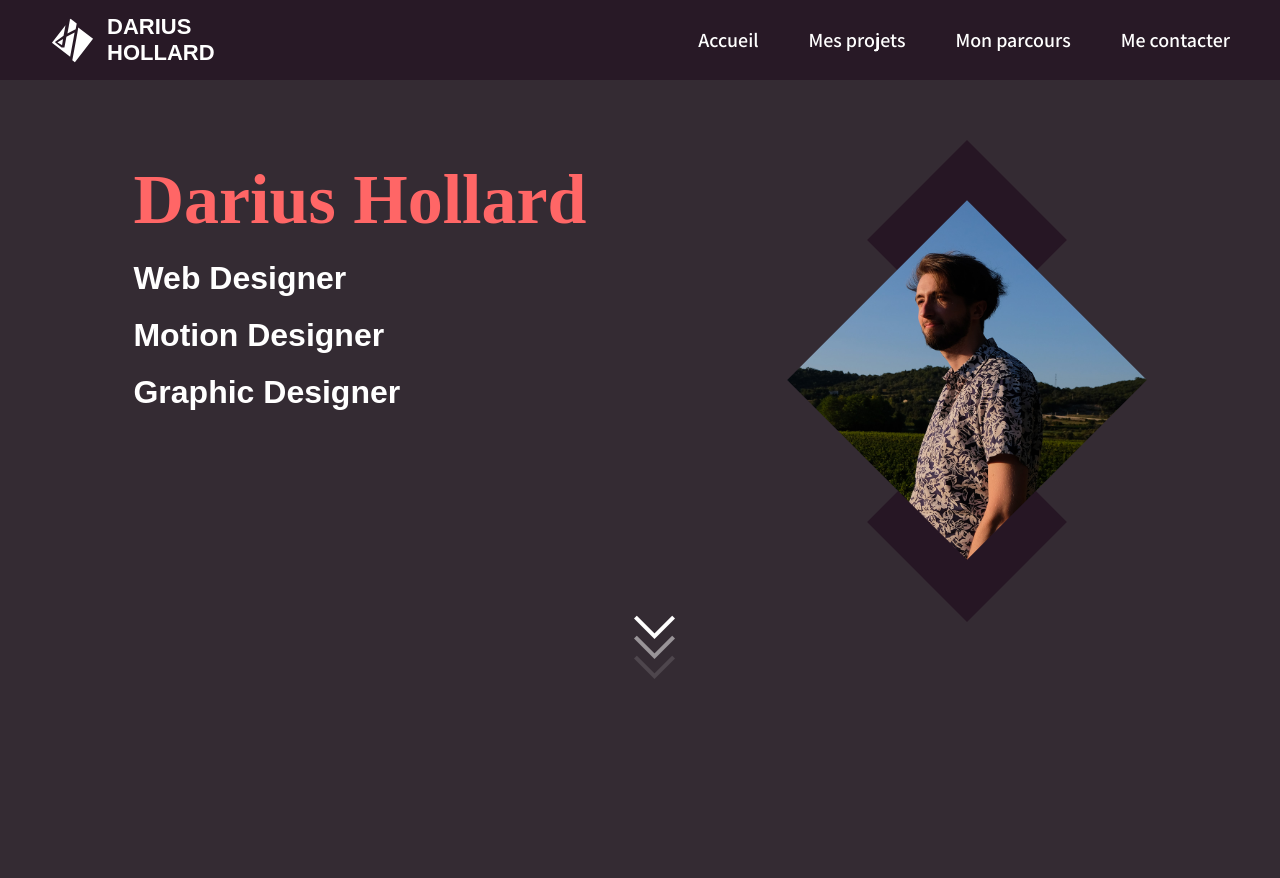
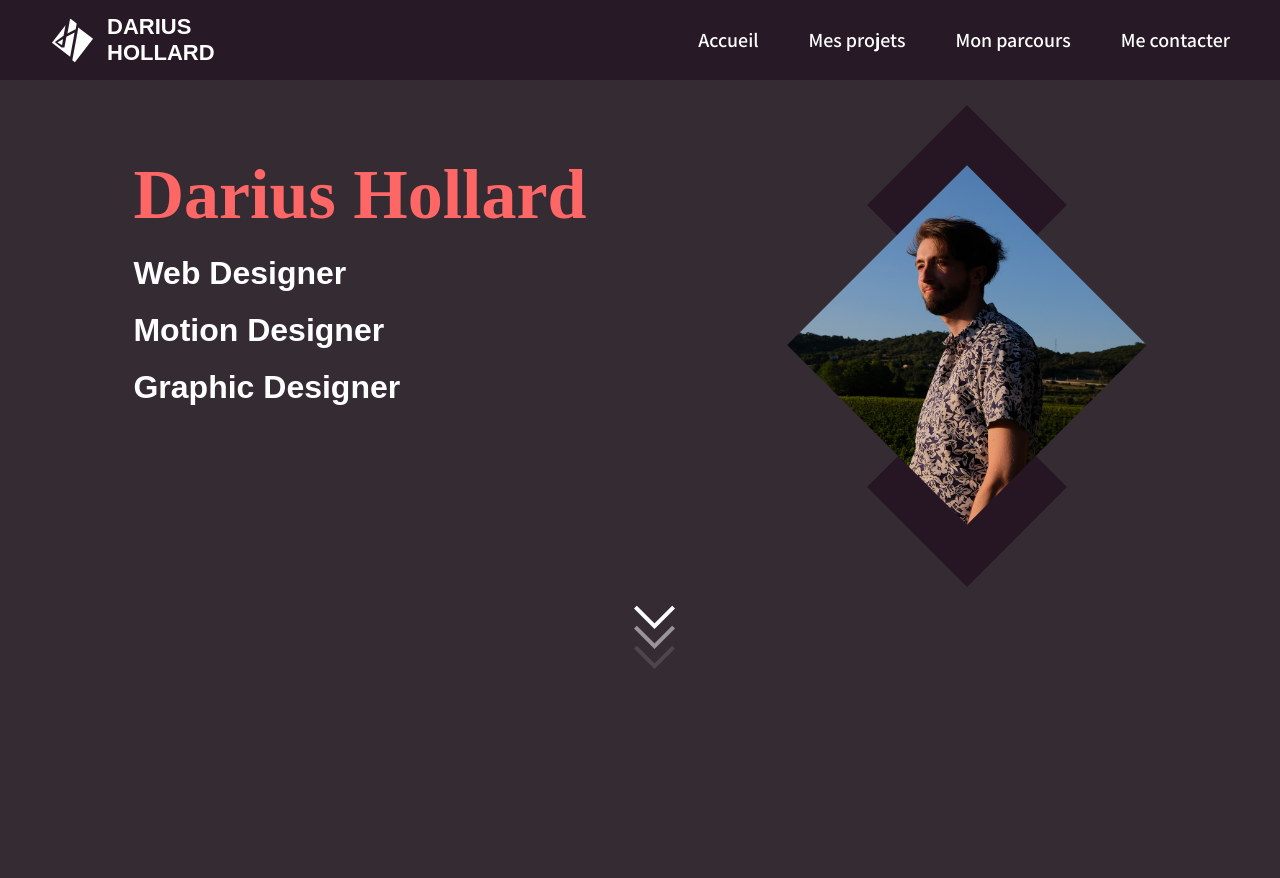
Before and after one commit to dhollard/site_portfolio, a PHP site: page /fr/accueil.php in a window 1280 px wide. Shown: the top 878 px of the page. After the commit the page ends 669 px from the top, so only its background shows below. Run offline with PHP 8.4, Linux system fonts and the light colour scheme; some web fonts are replaced.

Commit message:
améliration responsive section 01 accueil et ajout d'animations CSS de fade-in

```diff
--- a/assets/css/style-accueil.css
+++ b/assets/css/style-accueil.css
@@ -357,18 +357,18 @@ main {
 }
 @media (min-width: 1200px) {
   #sec-home-01 {
-    padding: 160px 20px;
-    gap: 0 200px;
+    gap: 25px 200px;
   }
 }
 @media (min-width: 1600px) {
   #sec-home-01 {
-    gap: 0 3%;
+    padding: 160px 20px;
+    gap: 40px 110px;
   }
 }
 @media (min-width: 1900px) {
   #sec-home-01 {
-    gap: 0 250px;
+    gap: 100px 250px;
   }
 }
 #sec-home-01 .col-left {
@@ -378,6 +378,21 @@ main {
 @media (max-width: 400px) {
   #sec-home-01 .col-left {
     font-size: 36px;
+  }
+}
+@media (min-width: 992px) {
+  #sec-home-01 .col-left {
+    padding-top: 40px;
+  }
+}
+@media (min-width: 1200px) {
+  #sec-home-01 .col-left {
+    padding-top: 30px;
+  }
+}
+@media (min-width: 1600px) {
+  #sec-home-01 .col-left {
+    padding-top: 0px;
   }
 }
 #sec-home-01 .col-left .sec-title {
@@ -455,6 +474,8 @@ main {
   color: #ffffff;
   font-size: 32px;
   text-decoration: none;
+  display: block;
+  opacity: 1;
 }
 @media (min-width: 1600px) {
   #sec-home-01 .col-left #job-1, #sec-home-01 .col-left #job-2, #sec-home-01 .col-left #job-3 {
@@ -471,6 +492,9 @@ main {
     font-size: 72px;
   }
 }
+#sec-home-01 .col-left #job-1 {
+  animation: fade-in-job-1 1.2s ease-out;
+}
 #sec-home-01 .col-left #job-1 #job-1-txt1, #sec-home-01 .col-left #job-1 #job-1-txt2 {
   transition: color 0.2s ease-in-out;
 }
@@ -496,10 +521,16 @@ main {
   }
 }
 #sec-home-01 .col-left #p-code-left {
-  left: -1.7em;
+  left: -1.6em;
 }
 #sec-home-01 .col-left #p-code-right {
-  right: -2em;
+  right: -1.9em;
+}
+#sec-home-01 .col-left #job-2 {
+  animation: fade-in-job-2 2s ease-out;
+}
+#sec-home-01 .col-left #job-3 {
+  animation: fade-in-job-3 2.4s ease-out;
 }
 #sec-home-01 .col-right {
   display: none;
--- a/assets/scss/style-accueil.scss
+++ b/assets/scss/style-accueil.scss
@@ -14,26 +14,24 @@
 
     // media query #sec-home-01
     @include mquery.laptop {
-        //padding: 160px 100px 80px 100px;
         padding: 125px 20px;
 
     }
 
     // media query #sec-home-01
     @include mquery.desktop {
-        padding: 160px 20px;
-        gap: 0 200px;
+        gap: 25px 200px;
     }
 
     // media query #sec-home-01
     @include mquery.desktop-xl {
-        //padding: 160px 140px 80px 140px;
-        gap: 0 3%;
+        padding: 160px 20px;
+        gap: 40px 110px;
     }
 
     // media query #sec-home-01
     @include mquery.widescreen {
-        gap: 0 250px;
+        gap: 100px 250px;
     }
 
     // conteneur gros titre et jobs
@@ -48,12 +46,17 @@
 
             // media query
             @include mquery.laptop {
-                //width: 50%;
+                padding-top: 40px;
+            }
+
+            // media query
+            @include mquery.desktop {
+                padding-top: 30px;
             }
 
             // media query
             @include mquery.desktop-xl {
-                //width: 65%;
+                padding-top: 0px;
             }
 
         // titre
@@ -125,6 +131,8 @@
             @include typo.title($color:#ffffff);
             font-size: 32px;
             text-decoration: none;
+            display: block;
+            opacity: 1;
 
                 // media query
                 @include mquery.phone {
@@ -169,11 +179,19 @@
         }
 
         #p-code-left {
-            left: -1.7em;
+            left: -1.6em;
         }
 
         #p-code-right {
-            right: -2em;
+            right: -1.9em;
+        }
+
+        #job-2 {
+            animation: fade-in-job-2 2s ease-out;
+        }
+
+        #job-3 {
+            animation: fade-in-job-3 2.4s ease-out;
         }
 
     }
--- a/fr/accueil.php
+++ b/fr/accueil.php
@@ -59,7 +59,7 @@
                 </div>
 
                 <div class="bottom-tab">
-                    <a class="scroll-down">
+                    <a href="#" class="scroll-down">
                         <span id="ch-1"></span>
                         <span id="ch-2"></span>
                         <span id="ch-3"></span>
```
Also changed, not shown: other parts of assets/css/style-accueil.css (+49 -2 lines), other parts of assets/scss/style-accueil.scss (+55 -5 lines), 1 other file. Lines whose indentation alone changed are shown as unchanged.
